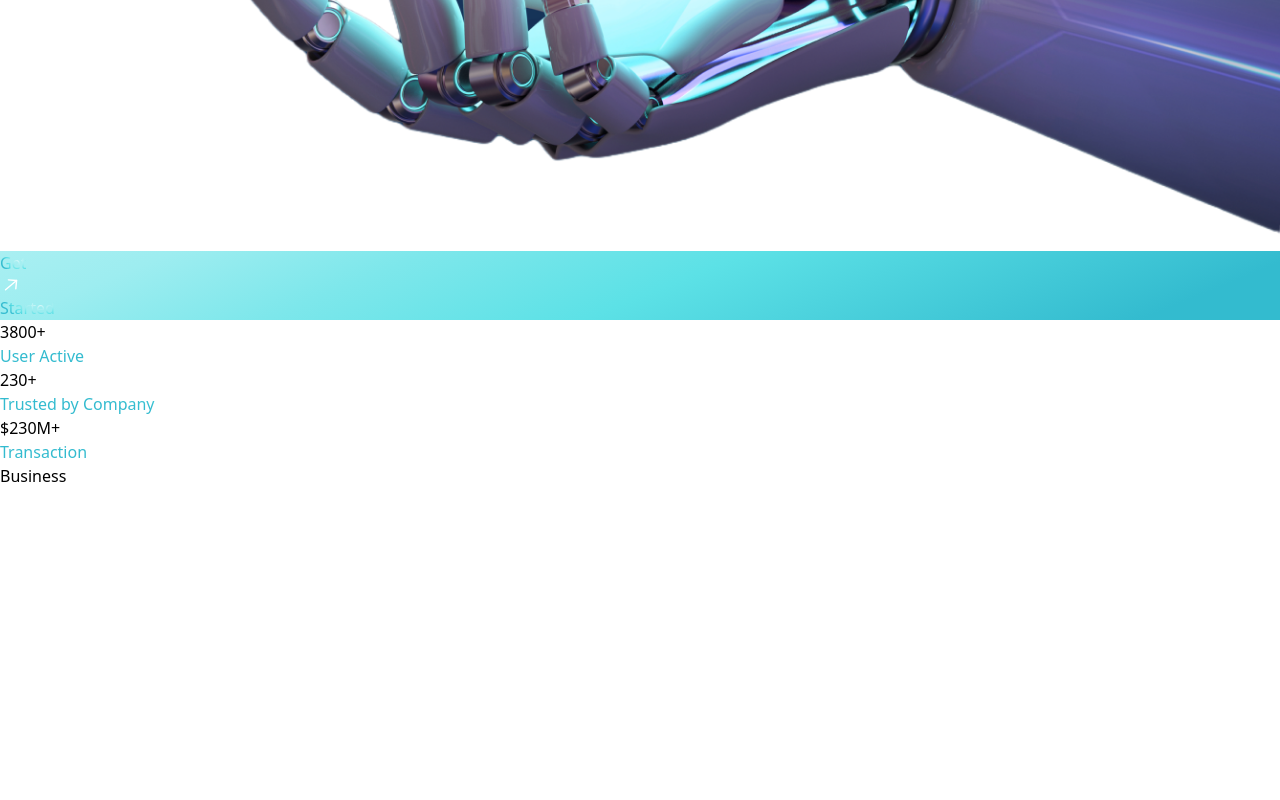
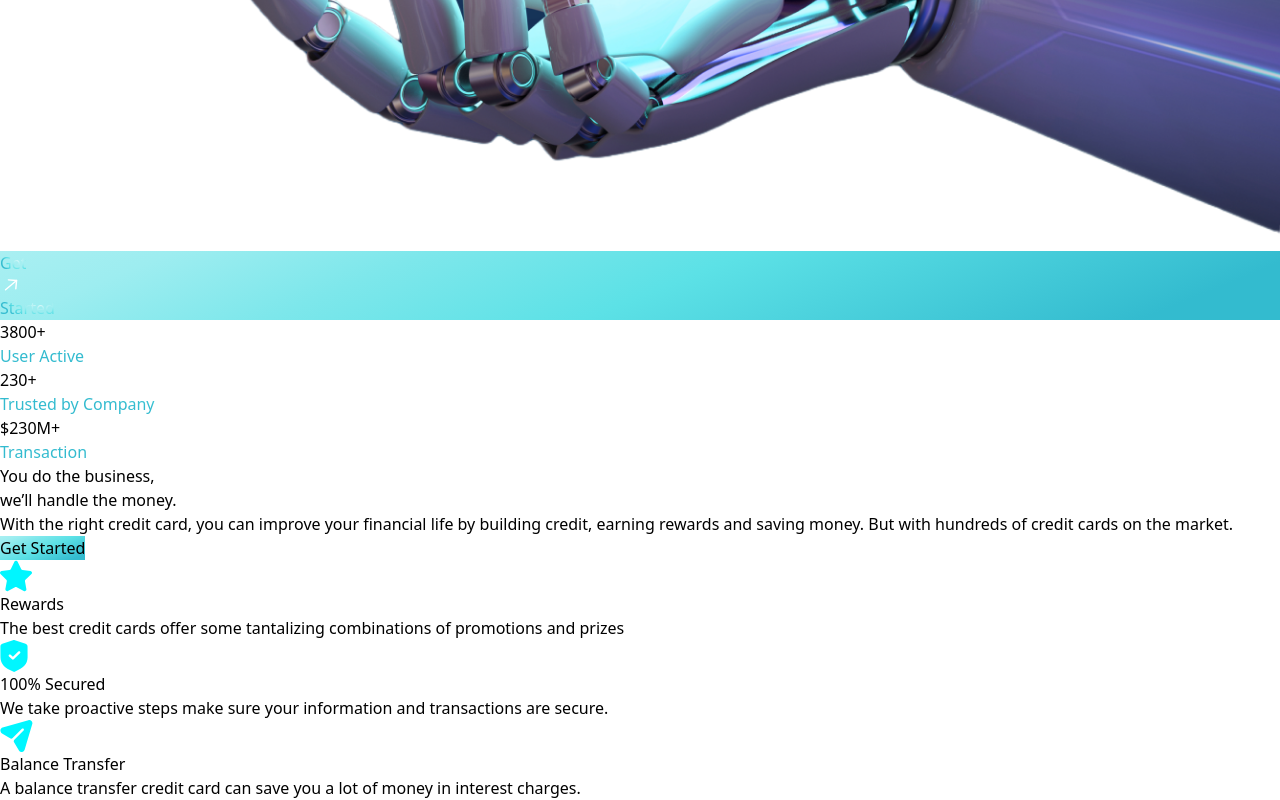
Before and after one commit to MandemGibson/hoobank, a React (Vite) app: page / in a window 1280 px wide. Shown: the part 1537-2337 px from the top of the page. Before the commit the page ends 2025 px from the top, so only its background shows below. Built offline with nearby package versions, Linux system fonts and the light colour scheme.

Commit message:
Business Section

```diff
--- a/src/components/Business.tsx
+++ b/src/components/Business.tsx
@@ -1,9 +1,62 @@
-import React from 'react'
+import { features } from "../constants";
+import styles, { layout } from "../styles";
+import Button from "./Button";
+
+interface FeatureCardProps {
+  icon: string;
+  title: string;
+  content: string;
+  index: number;
+}
+
+const FeatureCard = ({ icon, title, content, index }: FeatureCardProps) => (
+  <div
+    className={`flex flex-row p-6 rounded-[20px]
+  ${index === features.length - 1 ? "mb-6" : "mb-0"} feature-card`}
+  >
+    <div
+      className={`w-[64px] h-[64px]
+    rounded-full ${styles.flexCenter} bg-dimBlue`}
+    >
+      <img src={icon} alt="icon" className="w-[50%] h-[50%] object-contain" />
+    </div>
+    <div className="flex-1 flex flex-col ml-3">
+      <h4
+        className="font-poppins font-semibold text-white
+      text-[18px] leading-[23px] mb-1"
+      >
+        {title}
+      </h4>
+      <p className="font-poppins font-normal text-dimWhite
+      text-[16px] leading-[24px] mb-1">{content}</p>
+    </div>
+  </div>
+);
 
 const Business = () => {
   return (
-    <div>Business</div>
-  )
-}
+    <section id="features" className={layout.section}>
+      <div className={layout.sectionInfo}>
+        <h2 className={styles.heading2}>
+          You do the business, <br className="sm:block hidden" /> we’ll handle
+          the money.
+        </h2>
+        <p className={`${styles.paragraph} max-w-[470px] mt-5`}>
+          With the right credit card, you can improve your financial life by
+          building credit, earning rewards and saving money. But with hundreds
+          of credit cards on the market.
+        </p>
 
-export default Business
+        <Button styles="mt-10" />
+      </div>
+
+      <div className={`${layout.sectionImg} flex-col`}>
+        {features.map((feature, index) => (
+          <FeatureCard key={feature.id} {...feature} index={index} />
+        ))}
+      </div>
+    </section>
+  );
+};
+
+export default Business;
--- a/src/components/Button.tsx
+++ b/src/components/Button.tsx
@@ -1,9 +1,18 @@
-import React from 'react'
-
-const Button = () => {
-  return (
-    <div>Button</div>
-  )
+interface Props {
+  styles: string;
 }
 
-export default Button
+const Button = ({ styles }: Props) => {
+  return (
+    <button
+      type="button"
+      className={`py-4 px-6 bg-blue-gradient
+    font-poppins font-medium text-[18px] text-primary
+    outline-none ${styles}`}
+    >
+      Get Started
+    </button>
+  );
+};
+
+export default Button;
```
